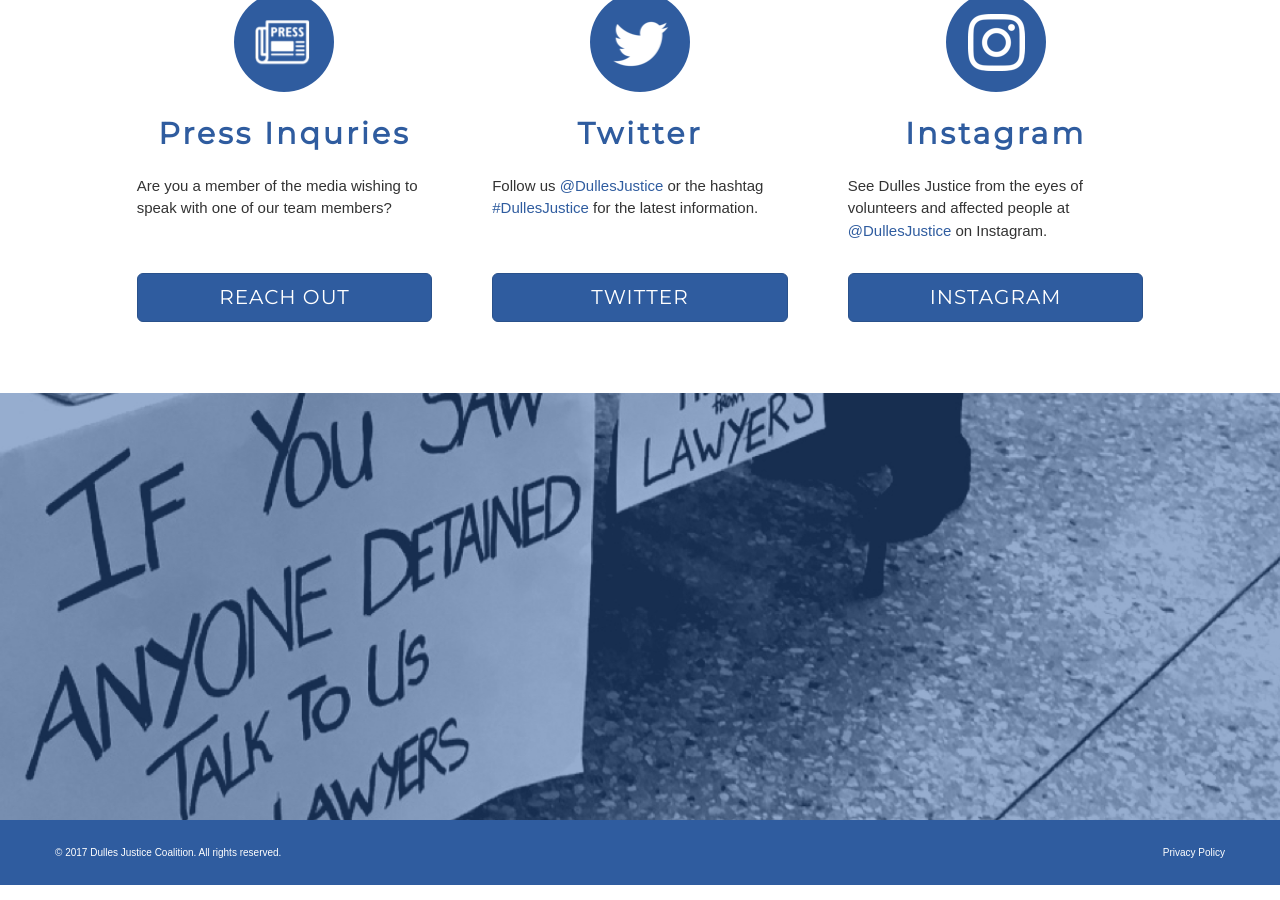
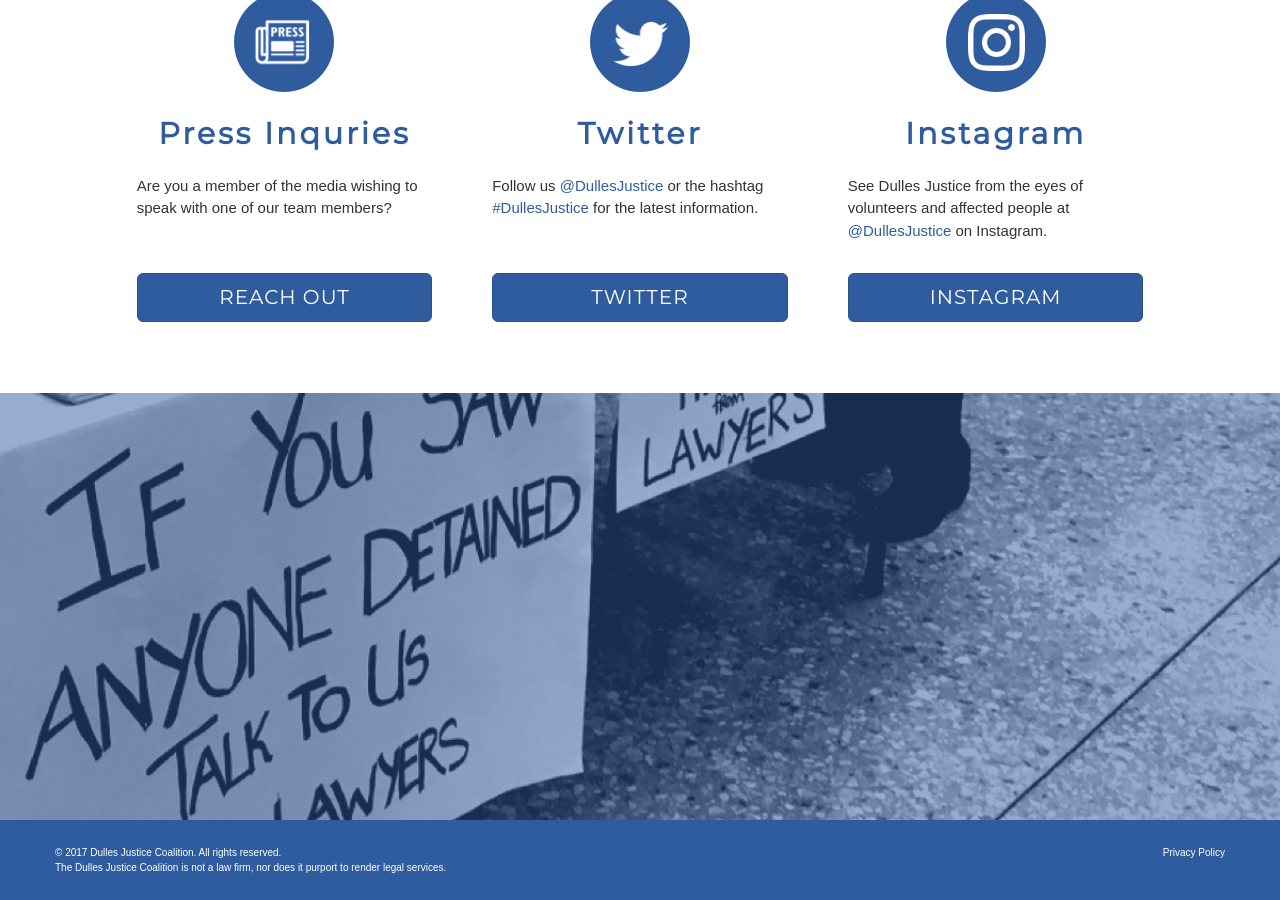
Before and after one commit to dullesjustice/site, a Jekyll site: the page built from index.html, in a window 1280 px wide and 900 px high, scrolled down 1688 px. Built offline with Jekyll 4.4.1, drawn with Linux system fonts in a browser that asks for light colours; some web fonts are replaced.

Commit message:
Add extra language to footer

```diff
--- a/_includes/footer.html
+++ b/_includes/footer.html
@@ -1,7 +1,8 @@
 <div class="container-fluid">
   <div class="row inverse footer">
     <div class="col-xs-12 col-sm-10">
-      &copy; 2017 Dulles Justice Coalition. All rights reserved.
+      &copy; 2017 Dulles Justice Coalition. All rights reserved.<br/>
+      The Dulles Justice Coalition is not a law firm, nor does it purport to render legal services.
     </div>
     <div class="col-xs-12 col-sm-2" style="text-align: right" >
       <a href="{{ site.baseurl }}/privacy/">Privacy Policy</a>
```
